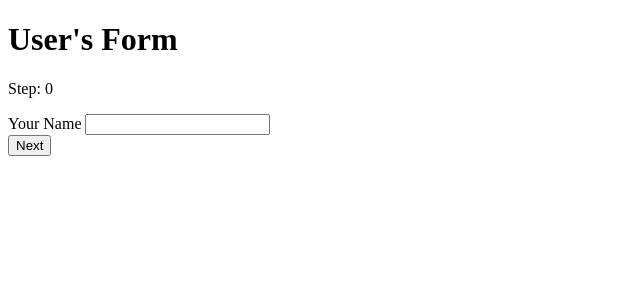
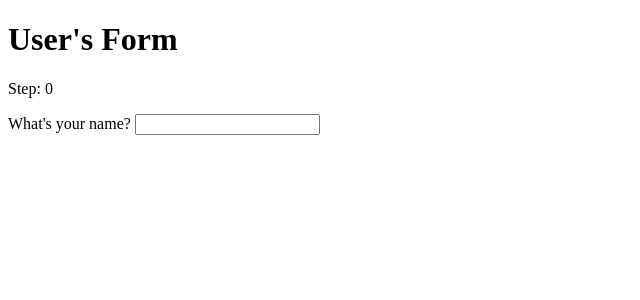
Before and after one commit to opossalite/melatonin, a SvelteKit app in the folder music-svelte/: page / in a window 1280 px wide. Shown: the top 300 px of the page, without its empty margins (0-640 px from the left). Built offline with nearby package versions, Linux system fonts and the light colour scheme.

Commit message:
Learning checkpoint s3

```diff
--- a/music-svelte/src/routes/+page.svelte
+++ b/music-svelte/src/routes/+page.svelte
@@ -14,37 +14,7 @@
 
 <main>
     <p>Step: {formState.step}</p>
-    {#if formState.step === 0}
-        <div>
-            <label for="name">Your Name</label>
-            <input type="text" id="name" bind:value={formState.name}>
-        </div>
-        <button onclick={() => {
-            if (formState.name !== "") {
-                formState.step += 1;
-                formState.error = "";
-            } else {
-                formState.error = "Your name is empty. Please write your name."
-            }
-        }}>
-            Next
-        </button>
-    {:else if formState.step === 1}
-        <div>
-            <label for="bday">Your Name</label>
-            <input type="date" id="bday" bind:value={formState.birthday}>
-        </div>
-        <button onclick={() => {
-            if (formState.birthday !== "") {
-                formState.step += 1;
-                formState.error = "";
-            } else {
-                formState.error = "Your birthday is empty. Please write your name."
-            }
-        }}>
-            Next
-        </button>
-    {/if}
+    {@render formStep({question: "What's your name?", id: "name", type: "text"})}
     {#if formState.error}
         <p class="error">{formState.error}</p>
     {/if}
```
